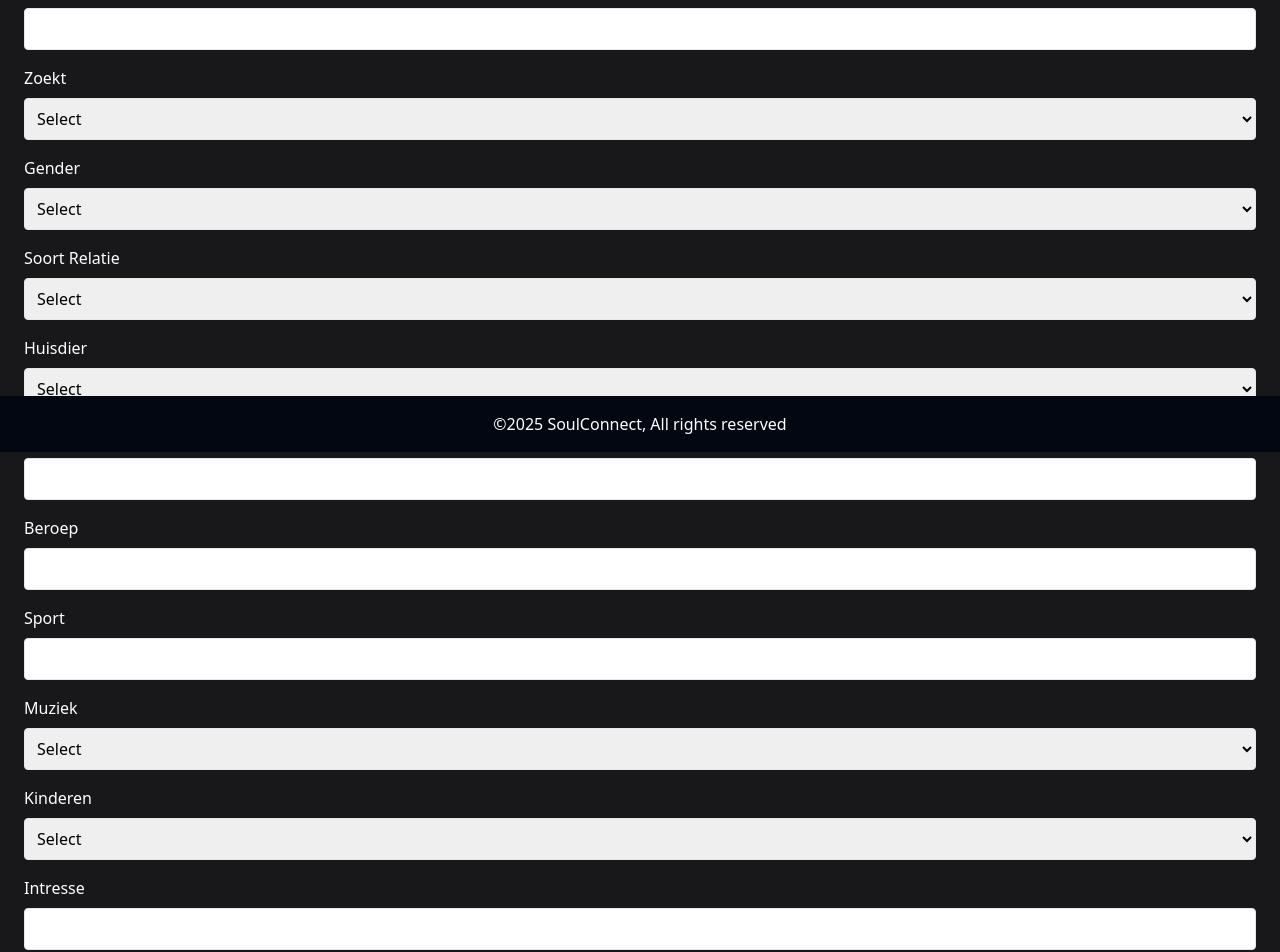
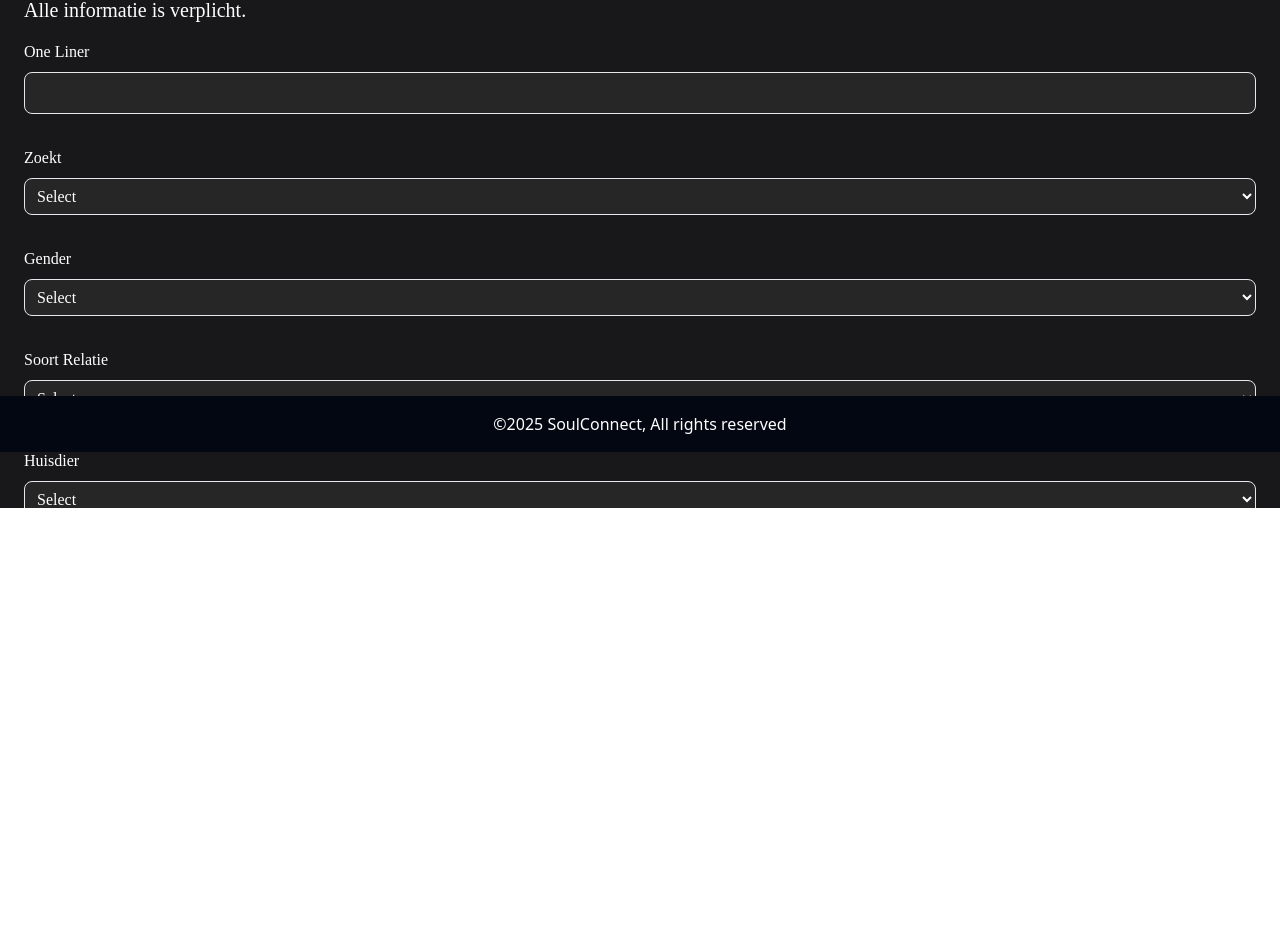
Before and after one commit to MerelRose/SoulConnect-front, a React (Create React App) app in the folder SoulConnect/: page /info-profiel in a window 1280 px wide. Shown: the part 348-1300 px from the top of the page. After the commit the page ends 856 px from the top, so only its background shows below. Built offline with nearby package versions, Linux system fonts and the light colour scheme; no server answers; sample sign-in values are in the browser's storage.

Commit message:
update info edit

```diff
--- a/SoulConnect/src/Pages/info-profiel.js
+++ b/SoulConnect/src/Pages/info-profiel.js
@@ -30,7 +30,11 @@ const UserProfile = () => {
         });
         setUserInfo(response.data);
       } catch (error) {
-        console.error('Error fetching user info:', error);
+        if (error.response && error.response.status === 404) {
+          console.log('No existing user info found, ready to create new info.');
+        } else {
+          console.error('Error fetching user info:', error);
+        }
       }
     };
 
@@ -62,45 +66,69 @@ const UserProfile = () => {
     formData.append('kinderen', userInfo.kinderen);
     if (selectedFile) {
       formData.append('profielfoto', selectedFile);
+    } else {
+      formData.append('profielfoto', 'default.jpg'); // Standaardwaarde voor profielfoto
     }
 
     // Voeg hier een console log toe
     console.log('Form Data:', Object.fromEntries(formData.entries()));
 
     try {
-      await axios.put(`http://localhost:4200/info/${userId}`, formData, {
+      const response = await axios.get(`http://localhost:4200/info/${userId}`, {
         headers: {
           'api-key': API_KEY,
-          'Content-Type': 'multipart/form-data',
         },
       });
-      alert('User info updated successfully!');
+
+      if (response.data) {
+        // Update existing info
+        await axios.put(`http://localhost:4200/info/${userId}`, formData, {
+          headers: {
+            'api-key': API_KEY,
+            'Content-Type': 'multipart/form-data',
+          },
+        });
+        alert('User info updated successfully!');
+      }
     } catch (error) {
-      console.error('Error updating user info:', error);
+      if (error.response && error.response.status === 404) {
+        // Create new info
+        formData.append('user_id', userId);
+        await axios.post('http://localhost:4200/info', formData, {
+          headers: {
+            'api-key': API_KEY,
+            'Content-Type': 'multipart/form-data',
+          },
+        });
+        alert('User info created successfully!');
+      } else {
+        console.error('Error updating or creating user info:', error);
+      }
     }
   };
 
   return (
-    <div className="p-6">
-      <h2 className="mb-4 text-xl font-semibold">Update User Info</h2>
+    <div className="p-6 font-lora flex-1 overflow-y-auto w-screen h-[400px] sm:h-[500px] md:h-[600px] lg:h-[600px] text-white">
+      <h1 className="mb-4 text-5xl ">Update User Info</h1>
+      <h2 className="mb-4 text-xl ">Alle informatie is verplicht.</h2>
       <form onSubmit={handleSubmit}>
         <div className="mb-4">
-          <label className="block mb-2 text-white">One Liner</label>
+          <label className="block mb-2 ">One Liner</label>
           <input
             type="text"
             name="one_liner"
             value={userInfo.one_liner}
             onChange={handleInputChange}
-            className="w-full p-2 border rounded"
+            className="w-full p-2 mb-4 border rounded-lg bg-neutral-800"
           />
         </div>
         <div className="mb-4">
-          <label className="block mb-2 text-white">Zoekt</label>
+          <label className="block mb-2 ">Zoekt</label>
           <select
             name="zoekt"
             value={userInfo.zoekt}
             onChange={handleInputChange}
-            className="w-full p-2 border rounded"
+            className="w-full p-2 mb-4 border rounded-lg bg-neutral-800"
           >
             <option value="">Select</option>
             <option value="vrouw">Vrouw</option>
@@ -109,12 +137,12 @@ const UserProfile = () => {
           </select>
         </div>
         <div className="mb-4">
-          <label className="block mb-2 text-white">Gender</label>
+          <label className="block mb-2 ">Gender</label>
           <select
             name="gender"
             value={userInfo.gender}
             onChange={handleInputChange}
-            className="w-full p-2 border rounded"
+            className="w-full p-2 mb-4 border rounded-lg bg-neutral-800"
           >
             <option value="">Select</option>
             <option value="vrouw">Vrouw</option>
@@ -123,8 +151,8 @@ const UserProfile = () => {
           </select>
         </div>
         <div className="mb-4">
-          <label className="block mb-2 text-white">Soort Relatie</label>
-          <select name="soort" value={userInfo.soort} onChange={handleInputChange} className="w-full p-2 border rounded">
+          <label className="block mb-2 ">Soort Relatie</label>
+          <select name="soort" value={userInfo.soort} onChange={handleInputChange} className="w-full p-2 mb-4 border rounded-lg bg-neutral-800">
             <option value="">Select</option>
             <option value="vriendschappelijk">Vriendschappelijk</option>
             <option value="relatie">Relatie</option>
@@ -135,46 +163,46 @@ const UserProfile = () => {
           </select>
         </div>
         <div className="mb-4">
-          <label className="block mb-2 text-white">Huisdier</label>
-          <select name="huisdier" value={userInfo.huisdier} onChange={handleInputChange} className="w-full p-2 border rounded">
+          <label className="block mb-2 ">Huisdier</label>
+          <select name="huisdier" value={userInfo.huisdier} onChange={handleInputChange} className="w-full p-2 mb-4 border rounded-lg bg-neutral-800">
             <option value="">Select</option>
             <option value="ja">Ja</option>
             <option value="nee">Nee</option>
           </select>
         </div>
         <div className="mb-4">
-          <label className="block mb-2 text-white">Talen</label>
+          <label className="block mb-2 ">Talen</label>
           <input
             type="text"
             name="talen"
             value={userInfo.talen}
             onChange={handleInputChange}
-            className="w-full p-2 border rounded"
+            className="w-full p-2 mb-4 border rounded-lg bg-neutral-800"
           />
         </div>
         <div className="mb-4">
-          <label className="block mb-2 text-white">Beroep</label>
+          <label className="block mb-2 ">Beroep</label>
           <input
             type="text"
             name="beroep"
             value={userInfo.beroep}
             onChange={handleInputChange}
-            className="w-full p-2 border rounded"
+            className="w-full p-2 mb-4 border rounded-lg bg-neutral-800"
           />
         </div>
         <div className="mb-4">
-          <label className="block mb-2 text-white">Sport</label>
+          <label className="block mb-2 ">Sport</label>
           <input
             type="text"
             name="sport"
             value={userInfo.sport}
             onChange={handleInputChange}
-            className="w-full p-2 border rounded"
+            className="w-full p-2 mb-4 border rounded-lg bg-neutral-800"
           />
         </div>
         <div className="mb-4">
-          <label className="block mb-2 text-white">Muziek</label>
-          <select name="muziek" value={userInfo.muziek} onChange={handleInputChange} className="w-full p-2 border rounded">
+          <label className="block mb-2 ">Muziek</label>
+          <select name="muziek" value={userInfo.muziek} onChange={handleInputChange} className="w-full p-2 mb-4 border rounded-lg bg-neutral-800">
             <option value="">Select</option>
             <option value="pop">Pop</option>
             <option value="rock">Rock</option>
@@ -192,29 +220,29 @@ const UserProfile = () => {
           </select>
         </div>
         <div className="mb-4">
-          <label className="block mb-2 text-white">Kinderen</label>
-          <select name="kinderen" value={userInfo.kinderen} onChange={handleInputChange} className="w-full p-2 border rounded">
+          <label className="block mb-2 ">Kinderen</label>
+          <select name="kinderen" value={userInfo.kinderen} onChange={handleInputChange} className="w-full p-2 mb-4 border rounded-lg bg-neutral-800">
             <option value="">Select</option>
             <option value="ja">Ja</option>
             <option value="nee">Nee</option>
             <option value="wens">Wens</option>
           </select>
-        </div>
+          </div>
         <div className="mb-4">
-          <label className="block mb-2 text-white">Intresse</label>
+          <label className="block mb-2 ">Intresse</label>
           <input
             type="text"
             name="intresse"
             value={userInfo.intresse}
             onChange={handleInputChange}
-            className="w-full p-2 border rounded"
+            className="w-full p-2 mb-4 border rounded-lg bg-neutral-800"
           />
         </div>
         <div className="mb-4">
-          <label className="block mb-2 text-white">Profielfoto</label>
-          <input type="file" onChange={handleFileChange} className="w-full p-2 border rounded" />
+          <label className="block mb-2 ">Profielfoto</label>
+          <input type="file" onChange={handleFileChange} className="w-full p-2 mb-4 border rounded-lg bg-neutral-800" />
         </div>
-        <button type="submit" className="px-4 py-2 text-white bg-blue-500 rounded">
+        <button type="submit" className="px-4 py-2 bg-red-500 rounded">
           Update Info
         </button>
       </form>
```
